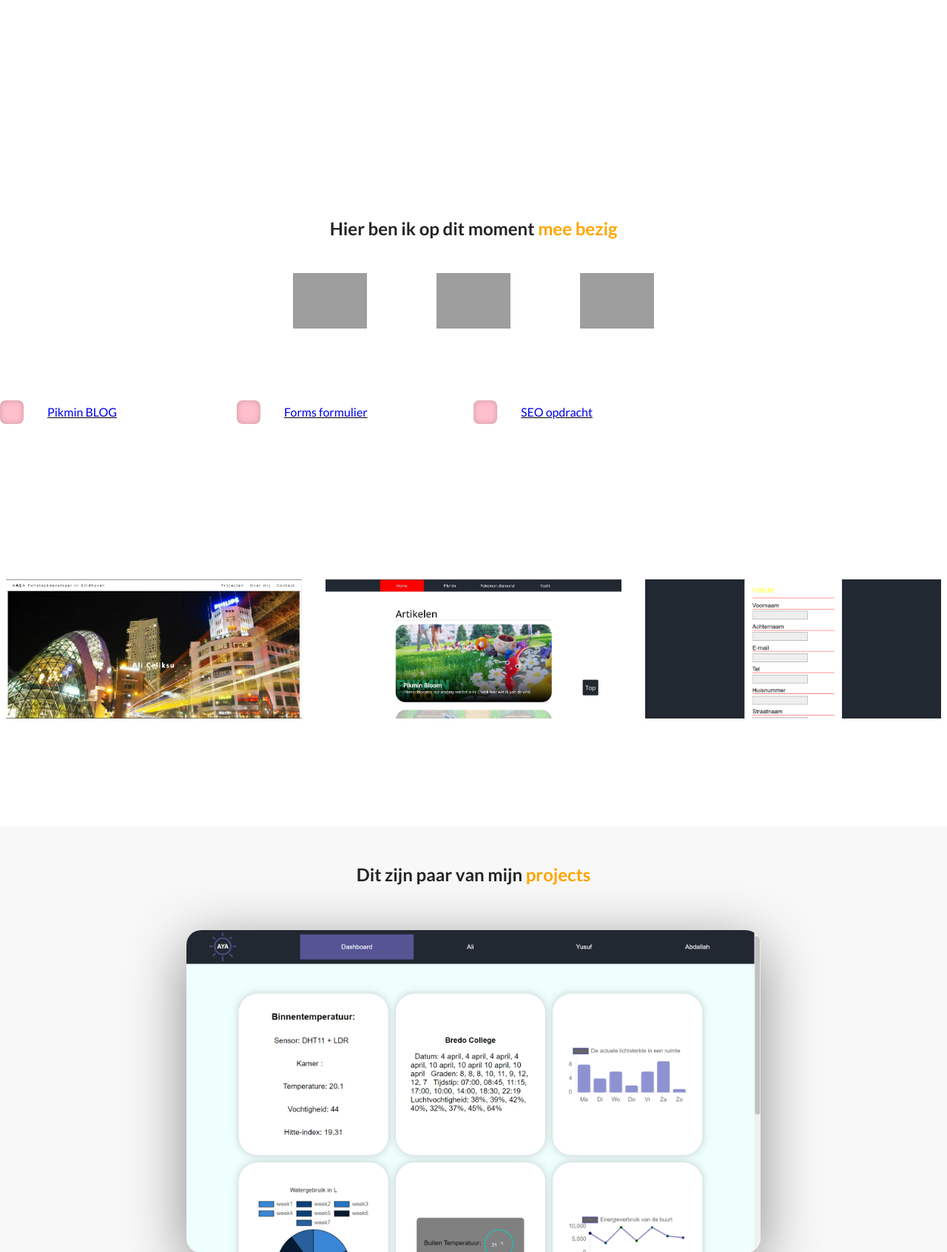
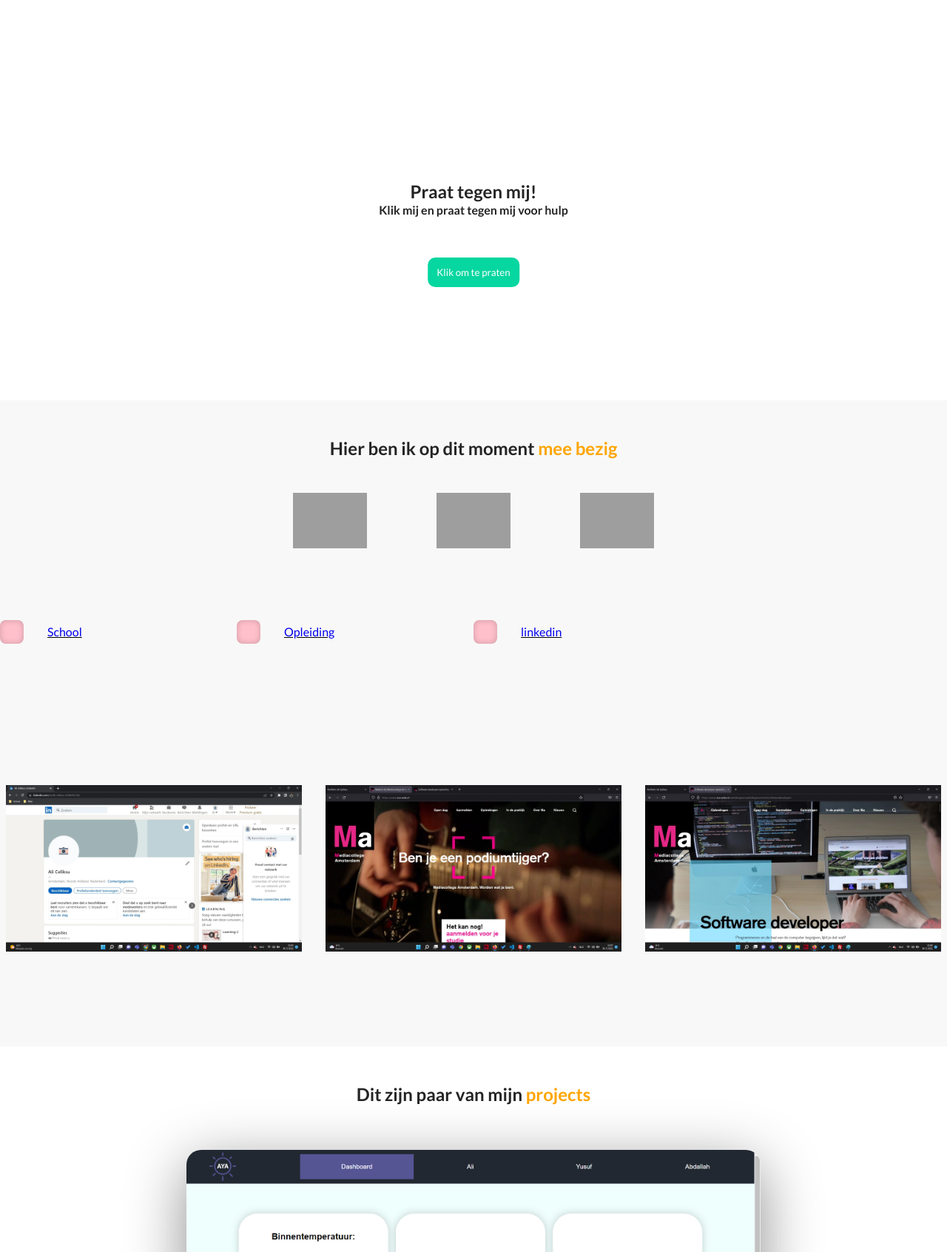
Before and after one commit to AliCMA/Portfolio-periode4-backup, a PHP site: page / in a window 1280 px wide. Shown: the part 656-2348 px from the top of the page at 74% size. Run offline with PHP 8.4, Linux system fonts and the light colour scheme; some libraries are stand-ins or nearby versions; grey boxes are pictures that could not be loaded.

Commit message:
Filter aangepast / spraak memo effect toegevoegd (verplichte eis)

```diff
--- a/index.html
+++ b/index.html
@@ -9,7 +9,9 @@
   <link rel="stylesheet" href="style.css">
   <script src="https://kit.fontawesome.com/c8e4d183c2.js" crossorigin="anonymous"></script>
   <script src="filtler.js" defer></script>
+  <script src="spraak.js" defer></script>
 </head>
+
 <body>
 
   <header>
@@ -27,7 +29,7 @@
           <a href="#projects" class="
         nav__link--anchor
         link__hover-effect
-        link__hover-effect--white
+        link_1_hover-effect--white
       ">Projects</a>
         </li>
         <li class="nav__link">
@@ -86,6 +88,27 @@
 
   <!-- Begin van mijn main-->
   <main>
+    <section class="body-section">
+      <div>
+        <h2>Praat tegen mij!</h2>
+        <h4>Klik mij en praat tegen mij voor hulp</h4>
+        <br>
+        <button class="praatbutton" onclick="startRecognition()">Klik om te praten</button>
+        <div id="result" class="hide"></div>
+      </div>
+      <br>
+      <br>
+      <br>
+      <br>
+      <br>
+      <br>
+      <br>
+      <br>
+      <br>
+      <br>
+      <br>
+      <br>
+    </section>
     <section id="languages">
       <div class="container">
         <div class="row">
@@ -122,20 +145,23 @@
           </div>
         </div>
       </div>
-     <!-- #region -->
+      <!---->
       &nbsp;
       <div class="inputs">
         <div>
           <input id="checkbox-soulslike" type="checkbox" class="filter">
-       <label for="checkbox-soulslike" class="label"><a href="https://32778.hosts1.ma-cloud.nl/f1m2js/BLOG/">Pikmin BLOG</a></label>
+          <label for="checkbox-soulslike" class="label"><a
+              href="https://www.linkedin.com/in/ali-celiksu-b58b8523b">School</a></label>
         </div>
         <div>
           <input id="checkbox-rpg" type="checkbox" class="filter">
-       <label for="checkbox-rpg" class="label"><a href="https://32778.hosts1.ma-cloud.nl/f1m2js/UXD%20Forum/">Forms formulier</a></label>
+          <label for="checkbox-rpg" class="label"><a
+              href="https://www.ma-web.nl/opleidingen/opleidingsoverzicht/softwaredeveloper/">Opleiding</a></label>
         </div>
         <div>
-           <input  id="checkbox-action" type="checkbox" class="filter">
-           <label for="checkbox-action" class="label"><a href="https://32778.hosts1.ma-cloud.nl/f1m2js/SEO%20Opdracht/">SEO opdracht</a></label>
+          <input id="checkbox-action" type="checkbox" class="filter">
+          <label for="checkbox-action" class="label"><a
+              href="https://32778.hosts1.ma-cloud.nl/f1m2js/SEO%20Opdracht/">linkedin </a></label>
         </div>
 
 
@@ -143,11 +169,13 @@
       </div>
 
       <ul class="games">
-       <li class="game" data-category="action"><img src="img/documenten/eindhoven.jpg" alt="Site over een eindhoven developer"></li>
-       <li class="game" data-category="soulslike"><img src="img/documenten/PikminBLOG.jpg" alt="Pikmin BLOG, pikmin, diamond pokemon & yoshi"></li>
-       <li class="game" data-category="rpg"><img src="img/documenten/forum.png" alt="Een forum"></li>
+        <li class="game" data-category="action"><img src="img/documenten/FilterAfbeelding1.webp"
+            alt="Site over een eindhoven developer"></li>
+        <li class="game" data-category="soulslike"><img src="img/documenten/FilterAfbeelding2.webp"
+            alt="Pikmin BLOG, pikmin, diamond pokemon & yoshi"></li>
+        <li class="game" data-category="rpg"><img src="img/documenten/FilterAfbeelding3.webp" alt="Een forum"></li>
       </ul>
-     <!-- #region -->
+      <!---->
     </section>
 
 
@@ -207,7 +235,8 @@
               <div class="project__wrapper">
                 <img src="img/documenten/bewijs4.webp" class="project__img" alt="Scheepvaartsmuseum">
                 <div class="project__beschrijving">
-                <h3 class="project__beschrijving--title"> <a href="https://32778.hosts1.ma-cloud.nl/f1m2js/BLOG/">Pikmin
+                  <h3 class="project__beschrijving--title"> <a
+                      href="https://32778.hosts1.ma-cloud.nl/f1m2js/BLOG/">Pikmin
                       BLOG </a> </h3>
                   &nbsp;
                   <h4 class="project__beschrijving--sub-title">
@@ -238,7 +267,8 @@
                     Html, CSS, JavaScript
                   </h4>
                   <p class="project__beschrijving--para">
-                  In deze module ging ik bij ONT een Japan museu site maken, je kan er tekst en bij horende afbeeldingen
+                    In deze module ging ik bij ONT een Japan museu site maken, je kan er tekst en bij horende
+                    afbeeldingen
                     op vinden.
                   </p>
                   <div class="project__beschrijving--links">
@@ -252,7 +282,10 @@
           </ul>
         </div>
       </div>
-    <iframe class="googlemaps" src="https://www.google.com/maps/embed?pb=!1m14!1m12!1m3!1d38977.93978247422!2d4.874537650000001!3d52.36822165!2m3!1f0!2f0!3f0!3m2!1i1024!2i768!4f13.1!5e0!3m2!1snl!2snl!4v1653898768188!5m2!1snl!2snl"  height="450" style="border:0;" allowfullscreen="" loading="lazy" referrerpolicy="no-referrer-when-downgrade"></iframe>
+      <iframe class="googlemaps"
+        src="https://www.google.com/maps/embed?pb=!1m14!1m12!1m3!1d38977.93978247422!2d4.874537650000001!3d52.36822165!2m3!1f0!2f0!3f0!3m2!1i1024!2i768!4f13.1!5e0!3m2!1snl!2snl!4v1653898768188!5m2!1snl!2snl"
+        height="450" style="border:0;" allowfullscreen="" loading="lazy"
+        referrerpolicy="no-referrer-when-downgrade"></iframe>
     </section>
   </main>
   <!-- Einde van mijn main-->
--- /dev/null
+++ b/spraak.js
@@ -0,0 +1,72 @@
+const SpeechRecognition = window.SpeechRecognition || window.webkitSpeechRecognition;
+
+const message = document.getElementById("message");
+const output = document.getElementById("result");
+const image1 = document.getElementById("image1");
+
+startRecognition = () => {
+  if (SpeechRecognition !== undefined) { // test if speechrecognitio is supported
+    let recognition = new SpeechRecognition();
+    recognition.lang =  'tr-TR'; //'en-US'; // which language is used? 'nl-NL';
+    recognition.interimResults = false; // https://developer.mozilla.org/en-US/docs/Web/API/SpeechRecognition/interimResults
+    recognition.continuous = false; // https://developer.mozilla.org/en-US/docs/Web/API/SpeechRecognition/continuous
+
+    recognition.onstart = () => {
+      message.innerHTML = `Starting listening, speak in the microphone please<br>Say "help me" for help`;
+      output.classList.add("hide"); // hide the output
+    };
+
+    recognition.onspeechend = () => {
+      message.innerHTML = `I stopped listening `;
+      recognition.stop();
+    };
+
+    recognition.onresult = (result) => {
+      let transcript = result.results[0][0].transcript;
+      let confidenceTranscript= Math.floor(result.results[0][0].confidence * 100); // calc. 'confidence'
+      output.classList.remove("hide"); // show the output
+      output.innerHTML = `I'm ${confidenceTranscript}% certain you just said: <b>${transcript}</b>`;
+      actionSpeech(transcript);
+    };
+
+    recognition.start();
+  }
+  else {  // speechrecognition is not supported
+    message.innerHTML = "sorry speech to text is not supported in this browser";
+  }
+};
+
+// process speech results
+actionSpeech = (speechText) => {
+  speechText = speechText.toLowerCase().trim(); // trim spaces + to lower case
+  console.log(speechText); // debug
+  switch(speechText){
+    // switch evaluates using stric comparison, ===
+    case "black":
+      document.body.style.background = "#000000";
+      document.body.style.color="#FFFFFF";
+      break;
+    case  "reset":
+      document.body.style.background = "#ffe6ab";
+      document.body.style.color="#000000";
+      image1.classList.add("hide"); // hide image (if any)
+      break;
+    case "fotoraf": // let op, "fall-through"
+    case "goster": // let op, "fall-through"
+      image1.src = "img/mediacollege.jpg";
+      image1.style.width = "400px";
+      image1.classList.remove("hide") // show image
+      break;
+    case "sonraki sayfaya git":
+      window.open("http://32778.hosts1.ma-cloud.nl/f1m2js/Portfolio/", "_self");
+      break;
+    case "ali":
+        window.open("https://www.linkedin.com/in/ali-celiksu-b58b8523b/");
+        break;
+    case "help me":
+      alert("Valid speech commands: black,  reset, next page");
+      break;
+    default:
+      // do nothing yet
+  }
+}
--- a/style.css
+++ b/style.css
@@ -555,6 +555,47 @@
   text-decoration: underline;
 }
 
+/* Spraak */
+
+.section-body {
+  display: grid;
+  place-items: center;
+  text-align: center;
+  font-family: monospace;
+  background: #ffe6ab;
+}
+
+.praatbutton{
+  position: absolute;
+  top: 128%;
+  left: 50%;
+  transform: translate(-50%, -50%);
+}
+
+.hide {
+  display: none;
+}
+#result {
+  margin-top: 2em;
+  background: #EF476F;
+  border-radius: 10px;
+  padding: 2rem;
+  color: #fff;
+}
+button {
+  padding: 0.75rem;
+  margin-bottom: 0.5rem;
+  border-radius: 10px;
+  background: #06D6A0;
+  color: #fff;
+  border: none;
+  cursor: pointer;
+  outline: inherit;
+}
+
+/* Spraak */
+
+
 .games {
   width: 100%;
   display: flex;
```
Also changed, not shown: indexeng.html (+45 -12 lines), filtler.js (line endings or trailing spaces), img/documenten/FilterAfbeelding1.webp (added), img/documenten/FilterAfbeelding2.webp (added), img/documenten/FilterAfbeelding3.webp (added). Lines whose indentation alone changed are shown as unchanged.
